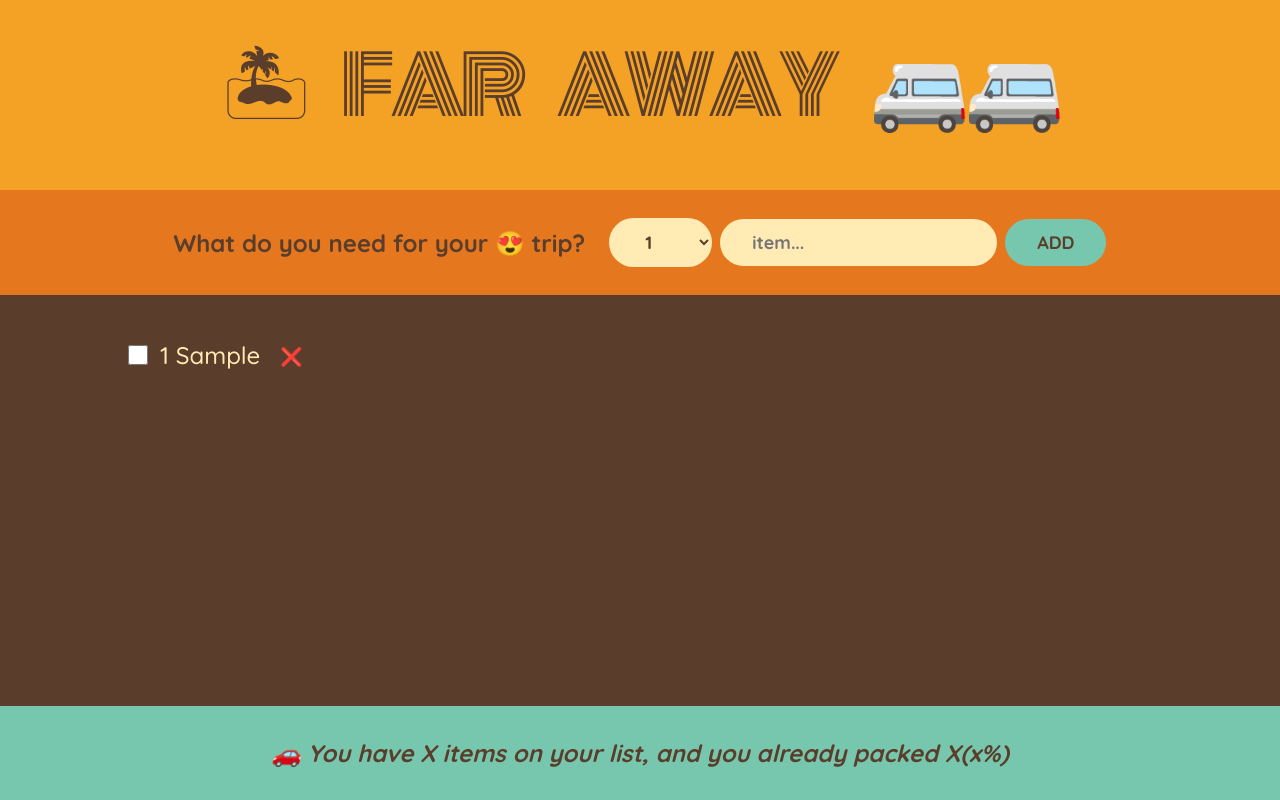
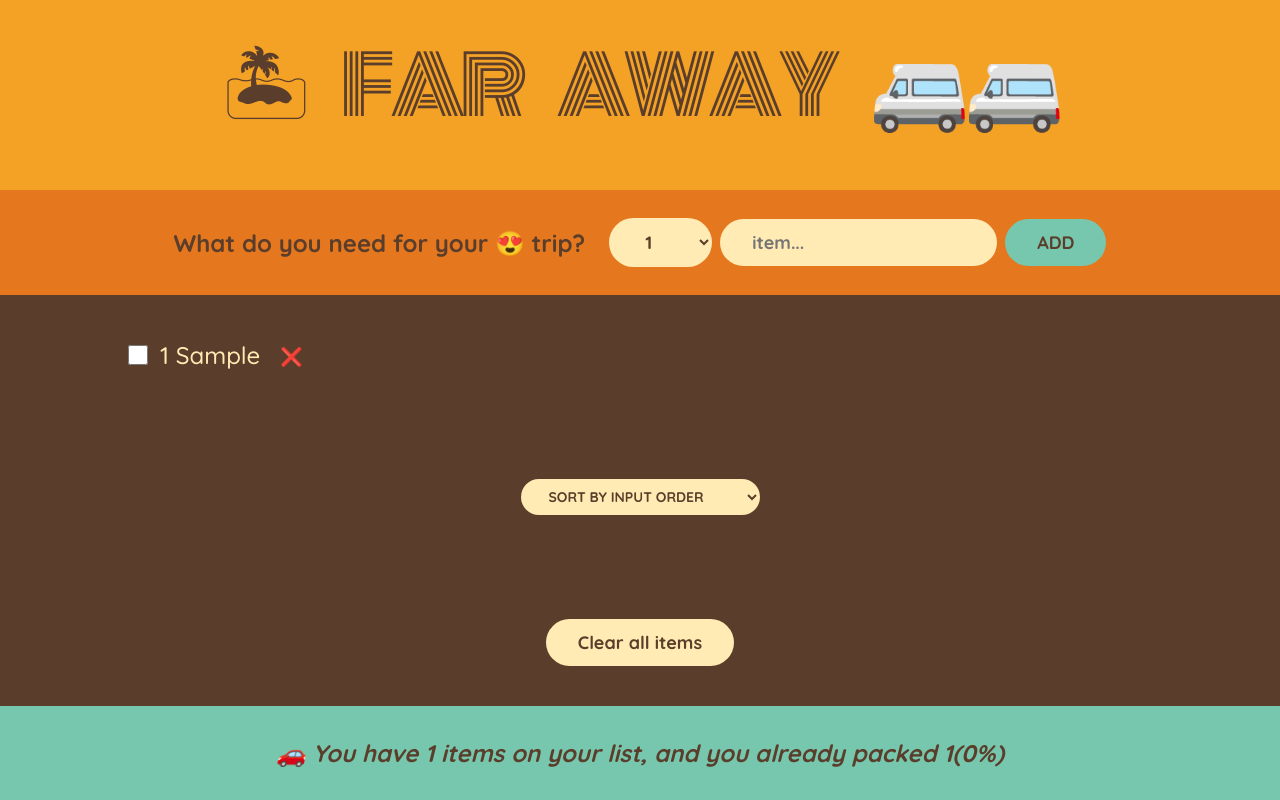
Before and after one commit to Shalahur/react-learning, a React (Create React App) app in the folder travel-list/: page / in a window 1280 px wide. Both pictures are taken after typing "Sample" into the empty fields and a click on the button "ADD". Built offline with nearby package versions, Linux system fonts and the light colour scheme.

Commit message:
Order items and clear list of packaging travel app complete

```diff
--- a/travel-list/src/App.js
+++ b/travel-list/src/App.js
@@ -13,19 +13,23 @@
 	}
 
 	function handleToggleItem(id) {
-		setItems((items) =>
-			items.map((item) =>
-				item.id === id ? {...item, packed: !item.packed} : item));
+		setItems((items) => items.map((item) => item.id === id ? {...item, packed: !item.packed} : item));
 	}
 
-	return (
-		<div className="app">
+	function handleClearList() {
+		const confirm = window.confirm("Are you sure? you want to clear the list?");
+		if (confirm) {
+			setItems([]);
+		}
+	}
+
+	return (<div className="app">
 		<Logo/>
 		<Form onAddItem={handleAddItem}/>
-			<PackingList items={items} onDeleteItem={handleDeleteItem} onToggleItem={handleToggleItem}/>
-			<Stats/>
-		</div>
-	);
+		<PackingList items={items} onDeleteItem={handleDeleteItem} onToggleItem={handleToggleItem}
+					 onClearList={handleClearList}/>
+		<Stats items={items}/>
+	</div>);
 }
 
 
@@ -51,8 +55,7 @@
 
 	}
 
-	return (
-		<form className="add-form" onSubmit={handleSubmit}>
+	return (<form className="add-form" onSubmit={handleSubmit}>
 		<h3> What do you need for your 😍 trip?</h3>
 		<select value={quantity} onChange={(e) => setQuantity(Number(e.target.value))}>
 			{Array.from({length: 20}).map((_, i) => (<option key={i} value={i}>{i}</option>))}
@@ -60,38 +63,58 @@
 		<input type="text" placeholder="item..." value={description}
 			   onChange={(e) => setDescription(e.target.value)}/>
 		<button>Add</button>
-		</form>
-	);
+	</form>);
 }
 
-function PackingList({items, onDeleteItem, onToggleItem}) {
-	return (
-		<div className="list">
+function PackingList({items, onDeleteItem, onToggleItem, onClearList}) {
+
+	const [sortBy, setSortBy] = useState("input");
+	let sortedItems;
+
+	if (sortBy === "input") sortedItems = items; else if (sortBy === "description") sortedItems = items.slice().sort((a, b) => a.description.localeCompare(b.quantity)); else if (sortBy === "packed") sortedItems = items.slice().sort((a, b) => Number(a.packed) - Number(b.packed));
+	return (<div className="list">
 		<ul>
-				{items.map((item) => (
-					<Item item={item} onDeleteItem={onDeleteItem} onToggleItem={onToggleItem} key={item.id}/>
-				))}
+			{sortedItems.map((item) => (
+				<Item item={item} onDeleteItem={onDeleteItem} onToggleItem={onToggleItem} key={item.id}/>))}
 		</ul>
+
+		<div className="actions">
+			<select value={sortBy} onChange={(e) => setSortBy(e.target.value)}>
+				<option value="input">Sort by input order</option>
+				<option value="description">Sort by description</option>
+				<option value="packed">Sort by packed status</option>
+			</select>
 		</div>
-	);
+		<button onClick={onClearList}>Clear all items</button>
+	</div>);
 }
 
 function Item({item, onDeleteItem, onToggleItem}) {
-	return (
-		<li>
+	return (<li>
 		<input type="checkbox" value={item.packed} onChange={() => onToggleItem(item.id)}/>
 		<span style={item.packed ? {textDecoration: "line-through"} : {}}>
 				{item.quantity} {item.description}
 			</span>
 		<button onClick={() => onDeleteItem(item.id)}>❌</button>
-		</li>
-	);
+	</li>);
 }
 
-function Stats() {
-	return (
-		<footer className="stats">
-			<em>🚗 You have X items on your list, and you already packed X(x%)</em>
-		</footer>
-	);
+function Stats({items}) {
+
+	if (!items.length) return (<p className="stats">
+		<em>
+			Start adding some items to your packing list 🎈
+		</em>
+	</p>);
+
+	const numItems = items.length;
+	const numPacked = items.filter(item => item.packed).length;
+	const percent = Math.round(numPacked / numItems * 100);
+
+	return (<footer className="stats">
+		<em>
+			{percent === 100 ? "You got everything! Ready to go 🎉" : `🚗 You have ${numItems} items on your list,
+				and you already packed ${numItems}(${percent}%)`}
+		</em>
+	</footer>);
 }
```
Lines whose indentation alone changed are shown as unchanged.
